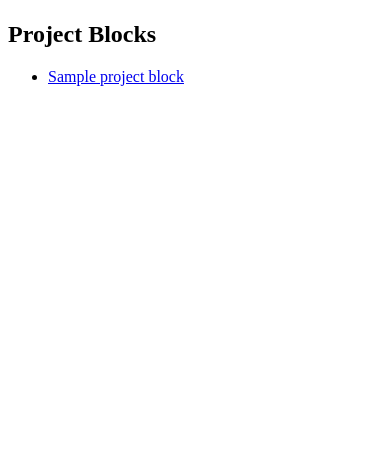
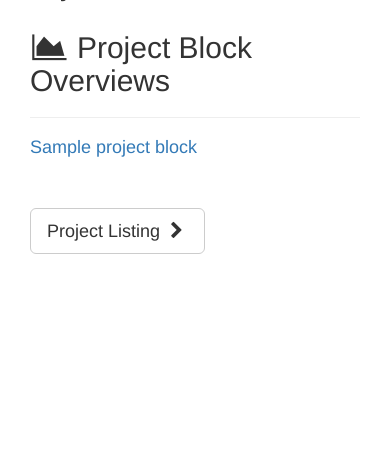
Before and after one commit to impactlab/oeem-client, a Django app: template dashboard/templates/dashboard/project_block_index.html in a window 390 px wide. Shown: the part 385-844 px from the top of the page. Run offline with Django 3.2, Linux system fonts and the light colour scheme; the template is opened without the code that fills it: most values are stand-ins (such as "Sample title", 1, 10 or a date in 2020); some libraries are stand-ins or nearby versions.

Commit message:
linking to proejct listing, dashboard home tweaks

```diff
--- a/dashboard/templates/dashboard/project_block_index.html
+++ b/dashboard/templates/dashboard/project_block_index.html
@@ -10,19 +10,30 @@
     <div class="logo">
       <img src="{% static logo %}">
     </div>
-    <h2 class="title">{{client_name}} - Project Block Index</h2>
+    <h2 class="title">
+      {{client_name}} - Project Block Index
+    </h2>
   </div>
 </div>
 
 <div class="container">
   <div class="row-fluid">
-    <div class="col-sm-8 col-sm-offset-2">
-      <h2>Project Blocks</h2>
-      <ul>
-        {% for project_block in project_blocks %}
-        <li><a href="{% url 'dashboard:project_block_detail' project_block.id %}">{{ project_block.name }}</a></li>
-        {% endfor %}
-      </ul>
+    <div class="col-sm-10 col-sm-offset-1">
+      <h2>
+        <i class="fa fa-area-chart fa-fw"></i>
+        Project Block Overviews
+      </h2>
+      <hr/>
+
+      {% for project_block in project_blocks %}
+      <p class="h4"><a href="{% url 'dashboard:project_block_detail' project_block.id %}">{{ project_block.name }}</a></p>
+      {% endfor %}
+
+      <br/><br/>
+      <a href="{% url 'dashboard:project_listing' %}" class="btn btn-default btn-lg">
+        Project Listing
+        <i class="fa fa-chevron-right fa-fw"></i>
+      </a>
     </div>
   </div>
 </div>
--- a/dashboard/templates/partials/utility_pane_table.html
+++ b/dashboard/templates/partials/utility_pane_table.html
@@ -2,7 +2,7 @@
 	<div class="row-fluid">
     <div class="col-sm-12">
 
-      <h2>{{ table_data.energy_type }} Projects</h2>
+      <h4>{{ table_data.energy_type }} Project Listing</h4>
 
       <div id="{{ table_data.energy_type_slug }}-table">
 
```
Also changed, not shown: 1 other file.
